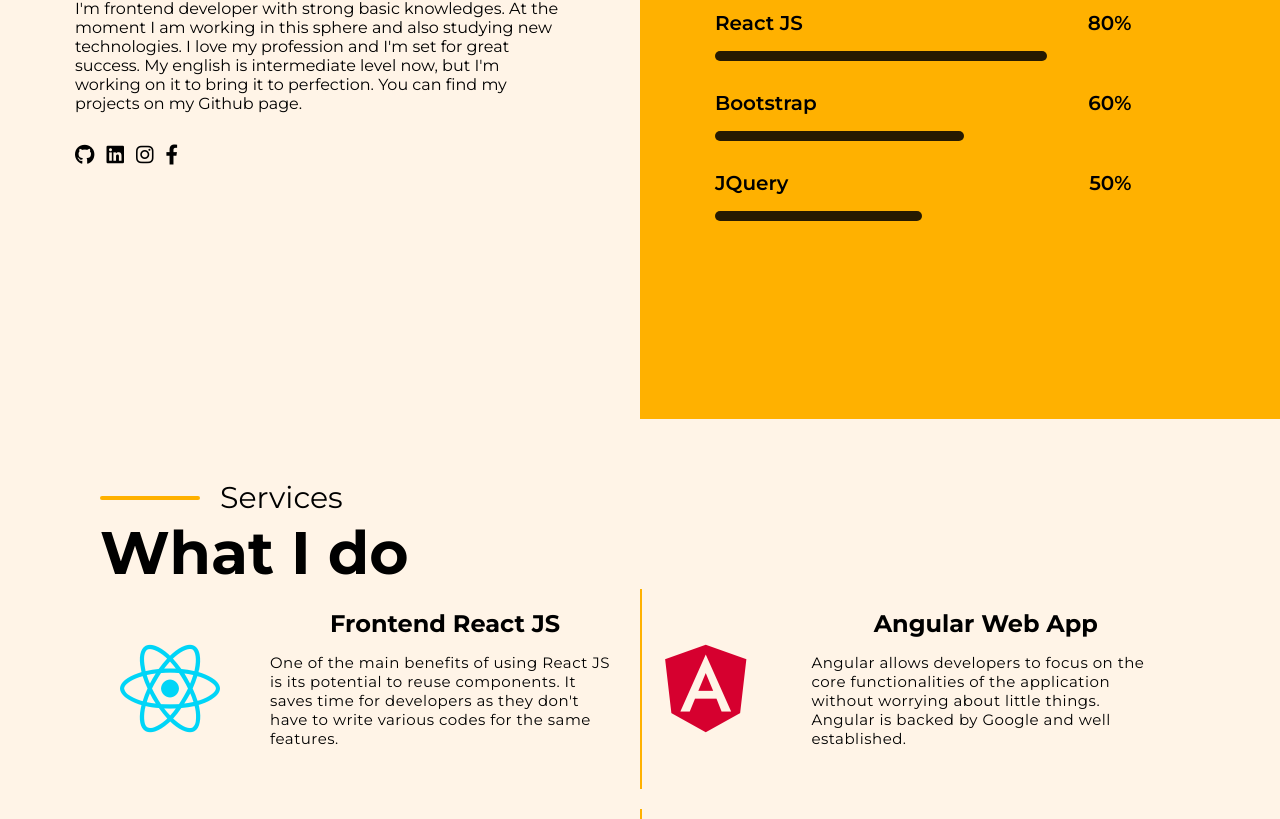
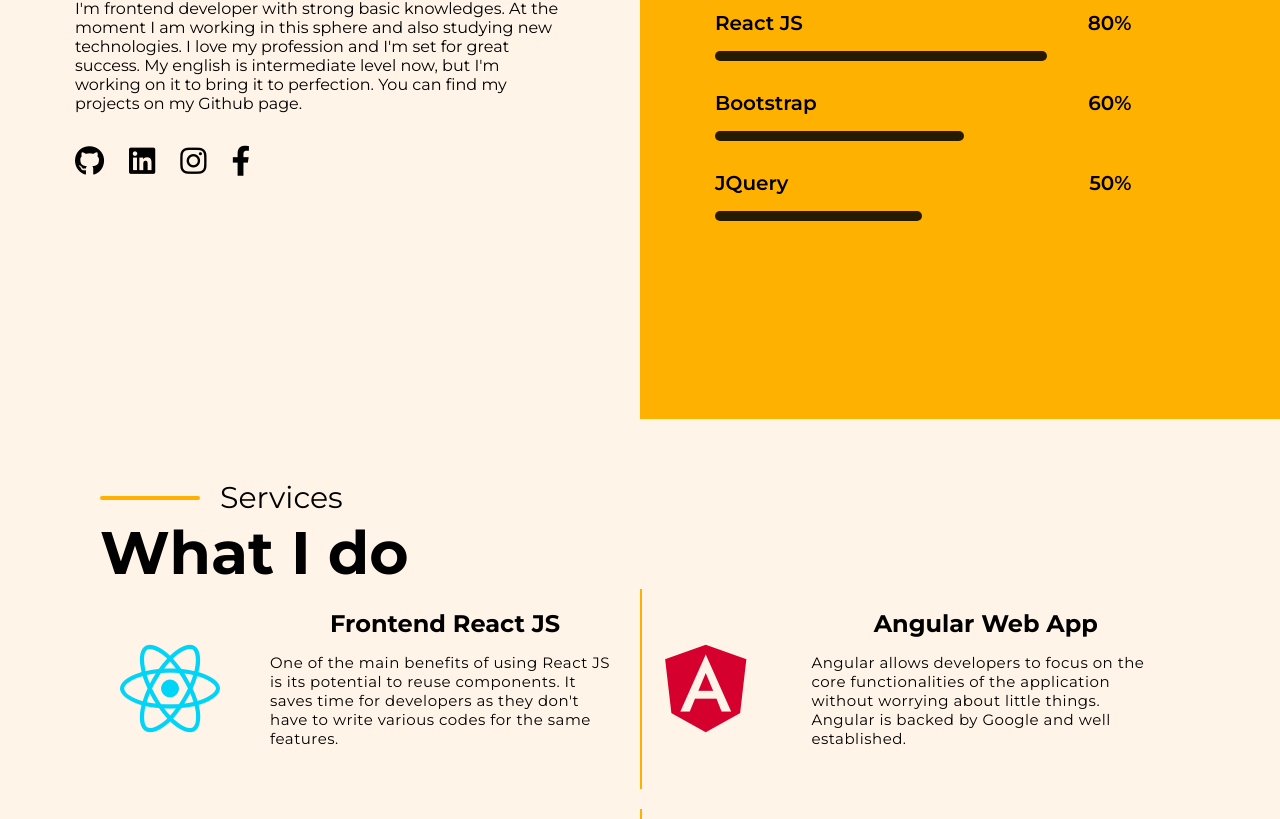
Before and after one commit to Jafarl1/Portfolio, a React (Vite) app: page / in a window 1280 px wide. Shown: the part 1181-2000 px from the top of the page. Built offline with nearby package versions, Linux system fonts and the light colour scheme.

Commit message:
bug fixed

```diff
--- a/src/assets/css/style.css
+++ b/src/assets/css/style.css
@@ -301,9 +301,9 @@ html {
   margin-top: 30px;
 }
 .about_info .socials {
-  font-size: 20px;
+  font-size: 30px;
   display: flex;
-  gap: 12px;
+  gap: 25px;
   margin-top: 30px;
 }
 .about_info .socials a {
--- a/src/components/Services.jsx
+++ b/src/components/Services.jsx
@@ -74,12 +74,6 @@ function Services() {
   });
 
   let windowInnerWidth = window.innerWidth;
-  console.log(windowInnerWidth);
-
-
-  let x = true;
-
-
 
 
   return (
--- a/src/components/Store/redux.jsx
+++ b/src/components/Store/redux.jsx
@@ -22,7 +22,7 @@ const initState = {
             heading: 'JavaScript',
             name: 'Exchange',
             link: 'https://exchange-hazel-five.vercel.app/',
-            image: 'https://lh3.googleusercontent.com/jJ1JRoYukzaJZbbEd2ZqWMSvOaTRY55x14b_ZvowIZXtkKZxANQSi0d4isu_l2bIkb5xl4u02LeAR2tEe9MTI4tUXvk9D4XxL3ZRBa84b2BkUiYveCM-PtPZA29Chdtt3qcXnolmBhoU931Gi2NQYdPxSWbqh6L2M39x6OkR6EJKUnnEn23sLgyh1OsRWcz5HI6srEd8GVJdgZhORGjDjF4FkXKoYiG_E-hTV_woKphVgR7HEMRnyuWIVhIMZ3nnuoKalnZeElV2nNqtfeaPOA9Q9ihXQjvvHmfA8MSPubJktXzSRZVYlPSC2rexsP6EuUOhblFmkgZR7bRMzSZ-vUF1agxm2fbDrueGRDzV-ztHUsS41gLzcj1eQ69iPz6gZNU5qdkl3GW5_UvIpKzartMh0ySOR781FirXpULkO9kChIk-8gNJ4uQUJBVqn1suZiFJIKUXi3VtxmpYbCI-OlvBmEy3bJpo06PpjCKqXMPvXg7TNSYrzURuoy5etXEPDsNftU1XI6C2Cx4MVddq-dS4vbikd2GrZbYF_tth6dSdb7PrTir5V9Z6G1TbvFRGfRuFf5Frn9apwuYxn4Ya4sX3Han2QlnIKx0PbuVMRWla89GX_I-5LDixhSwgn2qMPARWT0ta1eEkJa3cZBOntLE_wyA4hnRRHX8_20nPUiegglP_x3I9Y5_FGIgKGEIDssc1RB6SuDOnBUE5ABz9KWGW_5-YJmDltQJQ8nkae2ypXmAUjT4iMv7BC3Y=w1919-h897-no?authuser=0'
+            image: 'https://lh3.googleusercontent.com/9sZa6w2pchim-yb6BSeSuHB6VsxJTYMasgwJapNXIo6qcos6NH4AFe3Gqq8vUQSvLg5Fy0q6ovFBSRu4I1FjPC_78VA4h6ERHHAKDiUg9QA1UhL1Mxdb7vYm5TYdWhu2hyk6LNGbJVWle--StjbliEVOeJiXPHaqowNUbX_zb6YX5MwbGrt-QNEBCFPIpEKKJ-mnnvJInCHgTbmA9m8jr0VxUthVpAg3bFoIyFnv7uzsMoj6_tTxB-N1aDqhTLJe_TCKBrWNqHPsYx3kuYxT8NooBn7HH8FU-U-Kpkqz6x6nLuBMHH2k2C0rh7TsX3RYszCxQJjBq9Q4in7K7IEEm9jw6RAP6Q3eAUDkk4B7iA9jBi8BLRc0rtXQQ_sXHghaKdbRVwSW-QvKco83sZ67TgAIfdIQB3tNF_HSqVTuX2PBdW3FX_KdN4iZx_Bg5WDaOonFP7ohEwkLeOMT-2S3O6jRDvkgTNbcPmeYaaAE2yb7ZhvJoZwCBtryfU6_iekZIuAIWHlznmGNDshRXZkuPBj0IHYCoI2QeWc4vG7VFR9YULoQWOyBLDa_8QCAHBzOfKUmJ4wH6LKXAvEbVD9DO74BcnCg2D-KH5MifzFwFBFTfWdD3PdWkYJRZ4QLGfbtGTQcNjQSuknksayHE_WJbeSY2rsifZ0jdjZF2ce6QRONV87VCtkBEWsTyMy5kpz1FeipNNWX9ytqsz6Pts6Bs9lN0Ld0H6obObFFZ1tAUayQLWBKn0ziAbtPPXk=w1919-h897-no?authuser=0'
         },
         {
             id: 4,
```
